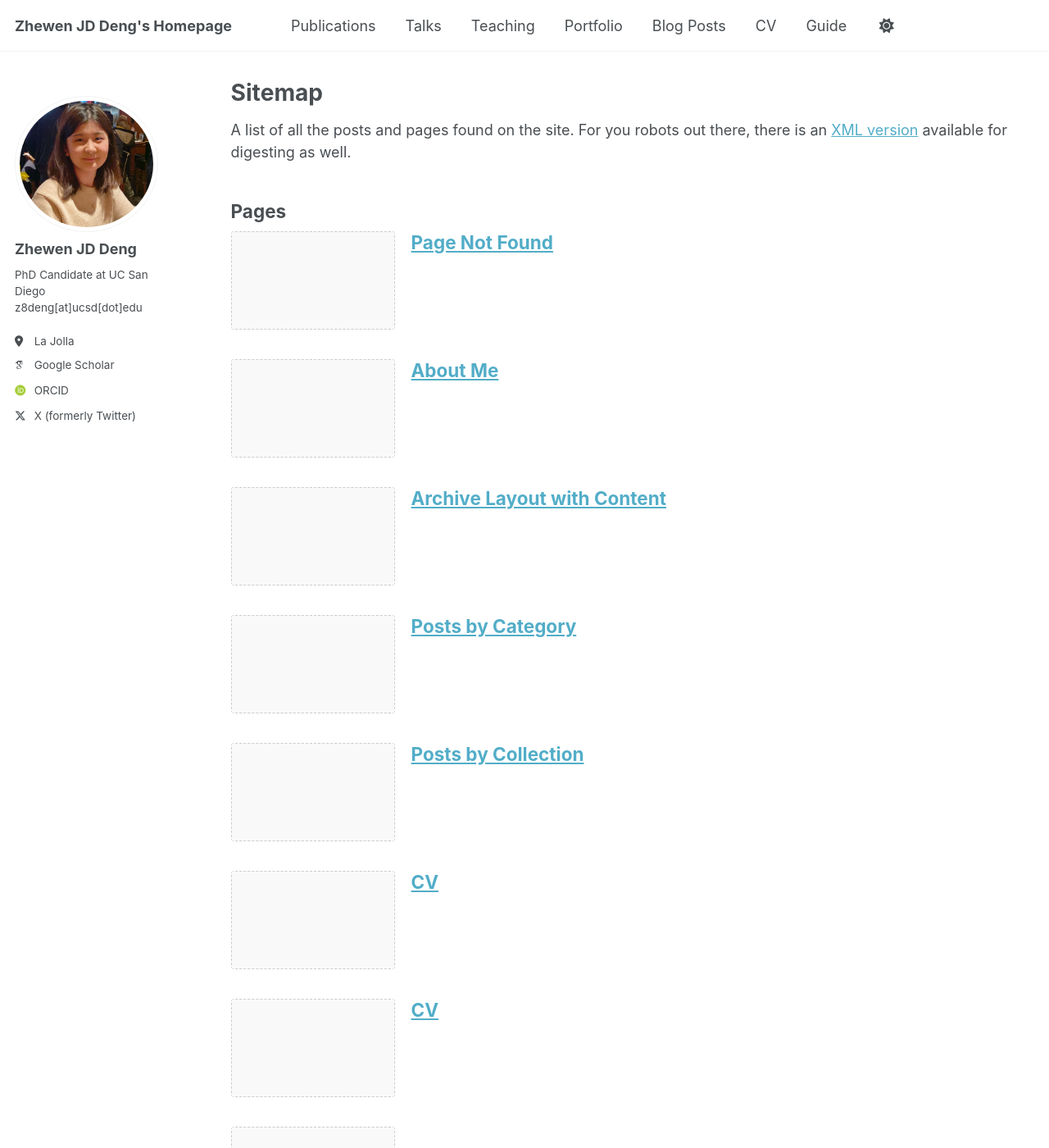
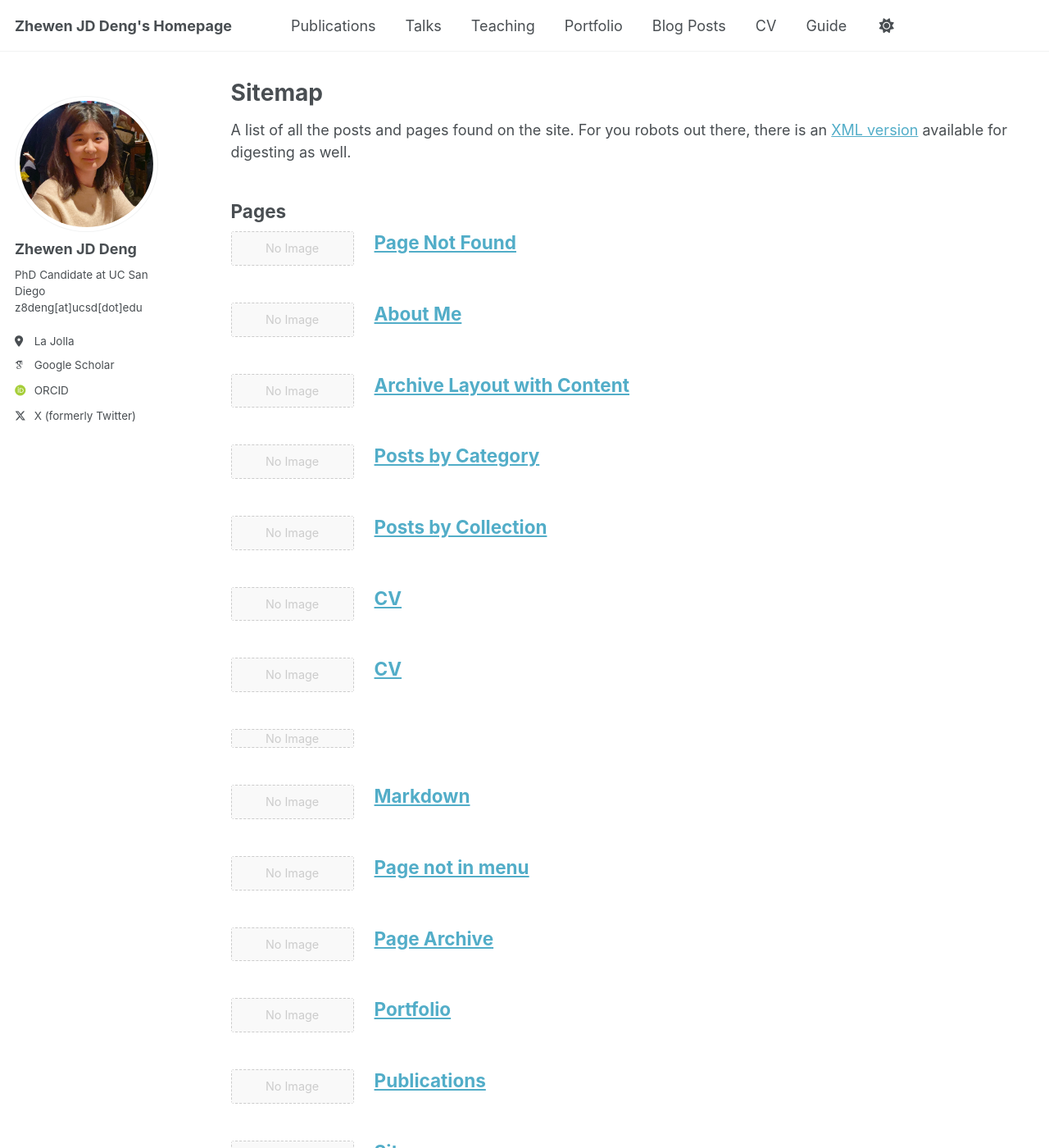
Before and after one commit to zhewenjddeng-personal/zhewenjddeng-personal.github.io, a Jekyll site: the page built from _pages/sitemap.md, in a window 1280 px wide and 1400 px high. Shown: the whole window at 82% size. Built offline with Jekyll 4.4.1, drawn with Linux system fonts in a browser that asks for light colours; some web fonts are replaced; a script bundle is joined from its source files by our own code; library files that are not in the unit come from our copies; some of the changed text lies outside the part shown.

Commit message:
Update archive-single.html

```diff
--- a/_includes/archive-single.html
+++ b/_includes/archive-single.html
@@ -13,21 +13,23 @@
 {% endif %}
 
 <div class="{{ include.type | default: "list" }}__item">
-  <article class="archive__item" itemscope itemtype="http://schema.org/CreativeWork" style="display: flex; align-items: flex-start; margin-bottom: 2em;">
+  <article class="archive__item" itemscope itemtype="http://schema.org/CreativeWork" style="display: flex; align-items: stretch; margin-bottom: 2.5em;">
 
-    <div class="archive__item-teaser" style="flex: 0 0 200px; margin-right: 20px;">
+    <div class="archive__item-teaser" style="flex: 0 0 150px; margin-right: 25px;">
       {% if teaser %}
         <img src="{% if teaser contains '://' %}{{ teaser }}{% else %}{{ teaser | prepend: '/images/' | prepend: base_path }}{% endif %}"
              alt="{{ title }}"
-             style="width: 100%; border-radius: 4px; border: 1px solid #eee;">
+             style="width: 100%; height: 100%; object-fit: cover; border-radius: 4px; border: 1px solid #eee;">
       {% else %}
-        <div style="width: 100%; height: 120px; background: #f9f9f9; border: 1px dashed #ccc;"></div>
+        <div style="width: 100%; height: 100%; background: #f9f9f9; border: 1px dashed #ccc; display: flex; align-items: center; justify-content: center;">
+          <span style="color: #ccc; font-size: 0.8em;">No Image</span>
+        </div>
       {% endif %}
     </div>
 
-    <div class="archive__item-content" style="flex: 1;">
+    <div class="archive__item-content" style="flex: 1; display: flex; flex-direction: column; justify-content: center;">
 
-      <h2 class="archive__item-title" itemprop="headline" style="margin-top: 0;">
+      <h2 class="archive__item-title" itemprop="headline" style="margin-top: 0; margin-bottom: 0.25em;">
         {% if post.collection == 'publications' %}
           {{ title }}
         {% else %}
@@ -36,7 +38,7 @@
       </h2>
 
       {% if post.citation %}
-        <p class="archive__item-citation" style="margin-bottom: 0.25em;">
+        <p class="archive__item-citation" style="margin-bottom: 0.25em; line-height: 1.4;">
           {{ post.citation | markdownify | remove: '<p>' | remove: '</p>' }}
         </p>
       {% endif %}
@@ -56,7 +58,7 @@
       </p>
 
       {% if post.excerpt %}
-        <p class="archive__item-excerpt" itemprop="description" style="color: #7a7a7a; font-size: 1em; margin-top: 0.5em;">
+        <p class="archive__item-excerpt" itemprop="description" style="color: #7a7a7a; font-size: 1em; margin-top: 0.25em; margin-bottom: 0; line-height: 1.5;">
           {{ post.excerpt | markdownify | remove: '<p>' | remove: '</p>' }}
         </p>
       {% endif %}
```
